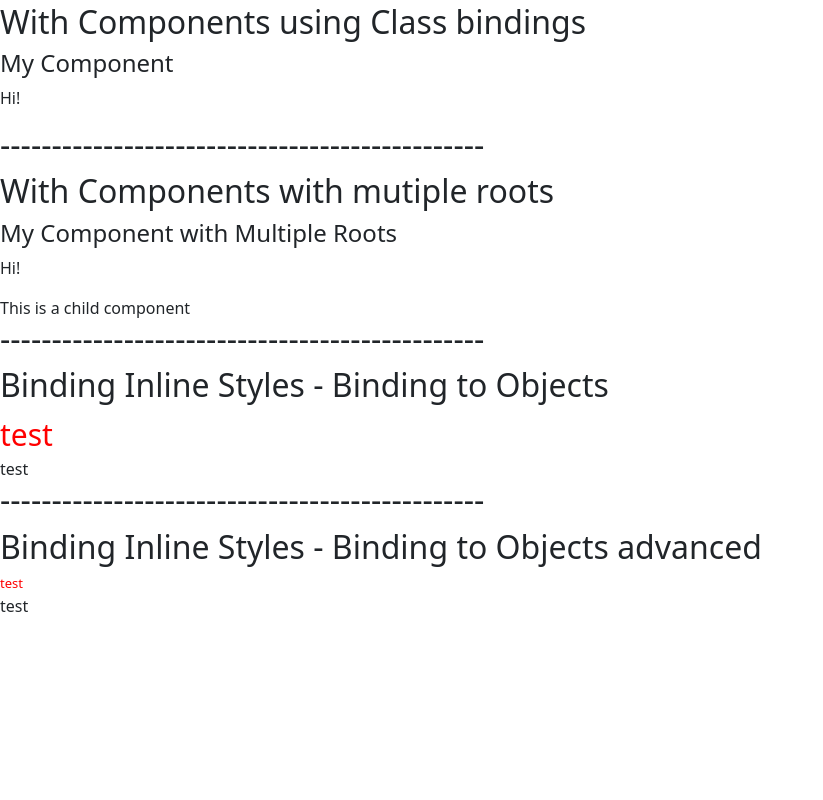
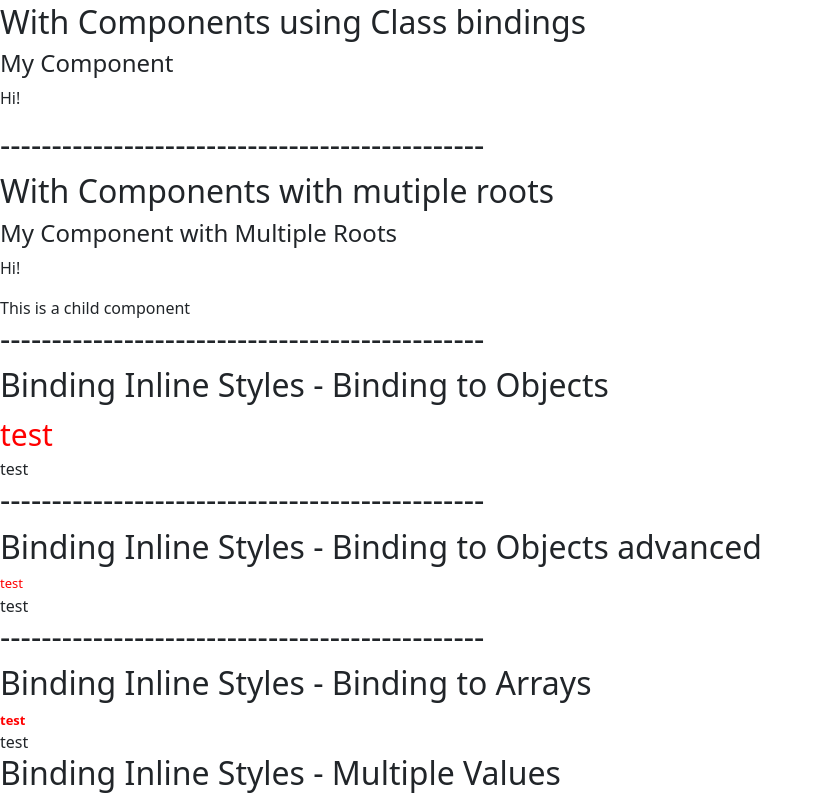
Before and after one commit to ljh9/VueExercises, a Vue app: page / in a window 1280 px wide. Shown: the part 3327-4127 px from the top of the page, without its empty margins (0-823 px from the left). Before the commit the page ends 3945 px from the top, so only its background shows below. Built offline with nearby package versions, Linux system fonts and the light colour scheme.

Commit message:
InlineStylesMultipleValues.vue

```diff
--- a/src/views/ExerciseTest01.vue
+++ b/src/views/ExerciseTest01.vue
@@ -32,6 +32,8 @@ import WithComponentsClassBindings from './WithComponentsClassBindings.vue'
 import WithComponentsMultipleRoots from './WithComponentsMultipleRoots.vue'
 import InlineStylesBindingToObj from './InlineStylesBindingToObj.vue'
 import InlineStylesBindingToObjAdvanced from './InlineStylesBindingToObjAdvanced.vue'
+import InlineStylesBindingToArr from './InlineStylesBindingToArr.vue'
+import InlineStylesMultipleValues from './InlineStylesMultipleValues.vue'
 </script>
 
 <template>
@@ -128,7 +130,11 @@ import InlineStylesBindingToObjAdvanced from './InlineStylesBindingToObjAdvanced
         <h2>-----------------------------------------------</h2>
         <h2>Binding Inline Styles - Binding to Objects advanced</h2>
         <InlineStylesBindingToObjAdvanced />
-
+        <h2>-----------------------------------------------</h2>
+        <h2>Binding Inline Styles - Binding to Arrays</h2>
+        <InlineStylesBindingToArr />
+        <h2>Binding Inline Styles - Multiple Values</h2>
+        <InlineStylesMultipleValues />
 
     </div>
 </template>
--- /dev/null
+++ b/src/views/InlineStylesMultipleValues.vue
@@ -0,0 +1,5 @@
+<template>
+    <div class="exercise">
+        <div :style="{ display: ['-webkit-box', '-ms-flexbox', 'flex'] }"></div>
+    </div>
+</template>
```
